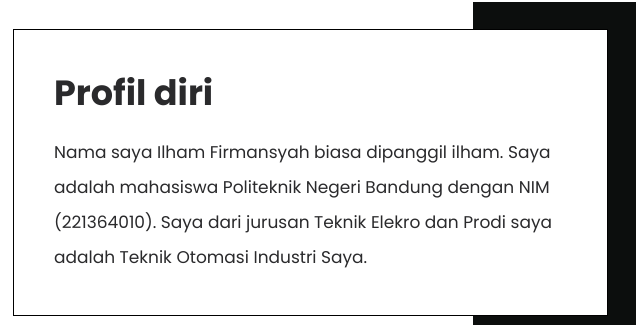
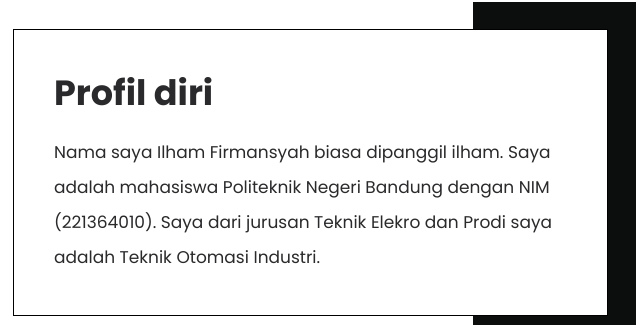
Before and after one commit to Ilhammff/website-personal, a plain HTML site: page about.html in a window 1280 px wide. Shown: the part 289-614 px from the top of the page, 547-1187 px from the left. Drawn offline with nearby package versions, Linux system fonts and the light colour scheme; files whose address does not match are found by name.

Commit message:
Add files via upload

```diff
--- a/about.html
+++ b/about.html
@@ -90,7 +90,7 @@
                <div class="col-md-7">
                   <div class="titlepage">
                      <h2>Profil diri</h2>
-                     <p> Nama saya Ilham Firmansyah biasa dipanggil ilham. Saya adalah mahasiswa Politeknik Negeri Bandung dengan NIM (221364010). Saya dari jurusan Teknik Elekro dan Prodi saya adalah Teknik Otomasi Industri Saya.
+                     <p> Nama saya Ilham Firmansyah biasa dipanggil ilham. Saya adalah mahasiswa Politeknik Negeri Bandung dengan NIM (221364010). Saya dari jurusan Teknik Elekro dan Prodi saya adalah Teknik Otomasi Industri.
                      </p>
                   </div>
                   <a class="read_more" href="#">Read More</a>
```
Also changed, not shown: index.html (+1 -1 lines).
